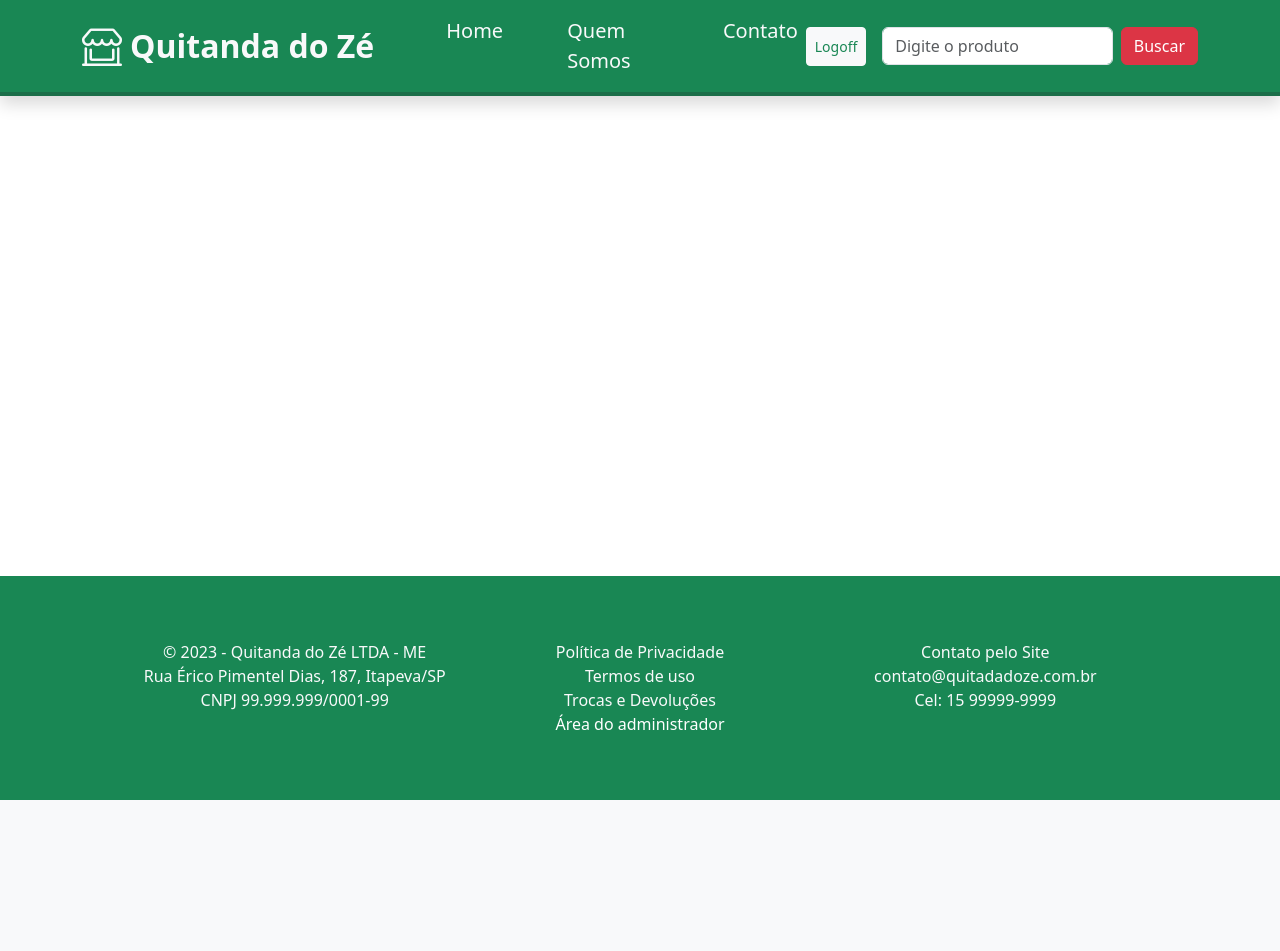
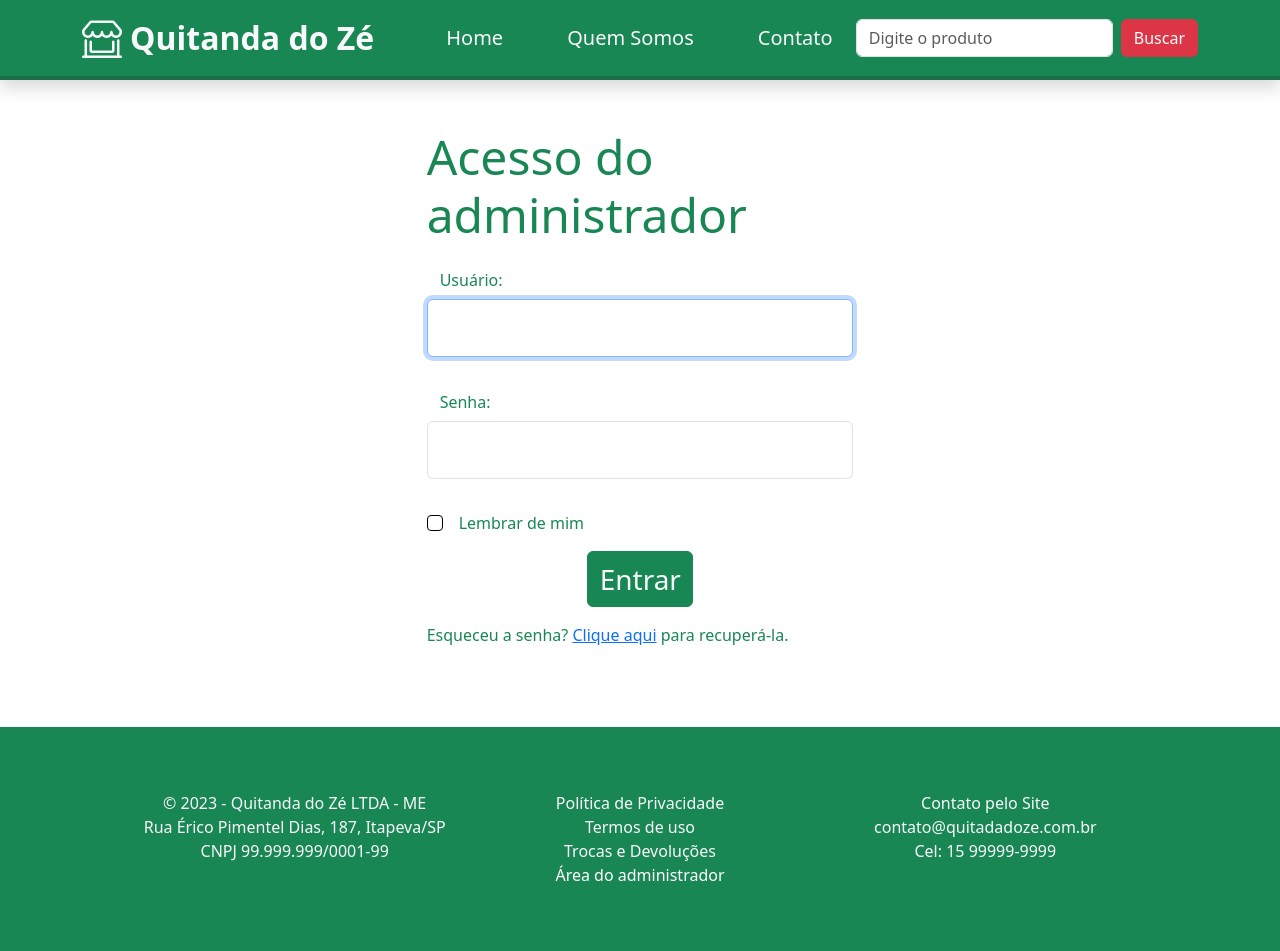
Before and after one commit to Adillan07/primeiroBootstrap, a Flask app: page /areaDoAdministrador in a window 1280 px wide. Before the commit the page ends 800 px from the top, so only its background shows below. Run offline with Flask 3, Linux system fonts and the light colour scheme.

Commit message:
Ajustes no formulário

```diff
--- a/main.py
+++ b/main.py
@@ -70,7 +70,7 @@ def acesso():
     senha_informada = request.form["senha"]
     if (usuario == usuario_informado) and (senha == senha_informada):
         session['login'] = True
-        return redirect("/") #VOLTA PARA HOMEPAGE
+        return redirect("/areaDoAdministrador") #ENVIA PARA A ÁREA DO ADMINISTRADOR
     else:
         return render_template("login.html",msg="Usuário ou Senha estão incorretos!") #ABRE LOGIN NOVAMENTE, MAS COM UMA MENSAGEM
 
--- a/templates/adm.html
+++ b/templates/adm.html
@@ -8,5 +8,9 @@
 {% endblock %}
 
 {% block conteudo %}
+<!--Título-->
+<div class="container-fluid text-center my-3">
+    <h1 class="dsplay-1 text-center">Bem-vindo Chefia!</h1>
+</div>
 
 {% endblock %}
--- a/templates/login.html
+++ b/templates/login.html
@@ -10,17 +10,31 @@
 {% block conteudo %}
     {% if not login %}
         <div id="login" class="d-flex flex-column align-items-center col-8 mx-auto mt-5">
-            <form action="/acesso" method="post" class="d-flex w-50 flex-column novopost">
+            <form action="/acesso" method="post" class="d-flex w-50 flex-column needs-validation" novalidate>
                 <h2 class="display-5">Acesso do administrador</h2>
-                <label>Usuário:</label>
-                <input type="text" name="usuario" id="usuario" class="mb-4" required>
-                <label>Senha:</label>
-                <input type="password" name="senha" id="senha" class="mb-4" required>
-                <input type="submit" value="Entrar" class="w-25 mx-auto btn btn-md btn-success text-light fs-3 p-auto">
+                <div class="form-floating mb-3">
+                    <label for="usuario">Usuário:</label>
+                    <input type="text" name="usuario" id="usuario" class="form-control mt-5" autofocus required>
+                    <div class="invalid-feedback">Você deve informar o nome do usuário</div>
+                </div>
+
+                <div class="form-floating mb-3">
+                    <label for="senha">Senha:</label>
+                    <input type="password" name="senha" id="senha" class="form-control mt-5" required>
+                    <div class="invalid-feedback">Você deve informar a senha do usuário</div>
+                </div>
+
+                <div class="form-check-label text-danger text-center">
+                    <p>{{msg}}</p>
+                </div>
+
+                <div class="form-check mb-3 d-flex justify-content-start">
+                    <input class="form-check-input border border-black border-1" type="checkbox" name="chkLembrar" id="chkLembrar">
+                    <label for="chkLembrar" class="form-check-label ms-3">Lembrar de mim</label>
+                </div>
+                <input type="submit" value="Entrar" name="ACESSO" class="w-25 mx-auto btn btn-md btn-success text-light fs-3 p-auto">
+                <p class="mt-3">Esqueceu a senha? <a href="/recuperarsenha.html">Clique aqui</a> para recuperá-la.</p>
             </form>
-            {% if msg %}
-                <h2 class="w-50 mx-auto mt-3 text-center fs-6">{{msg}}</h2>
-            {% endif %}
         </div>
 
     {% else %}
```
Also changed, not shown: database.sql (+5 -5 lines).
